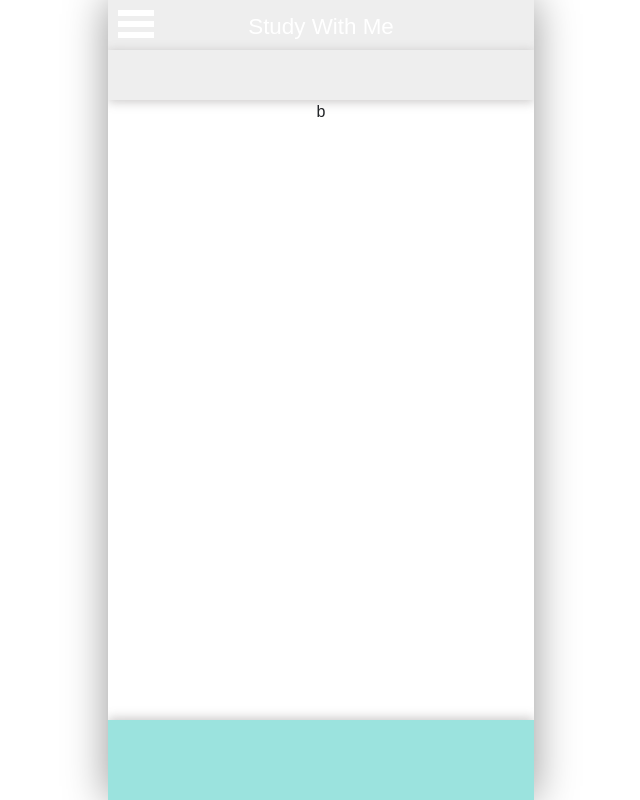
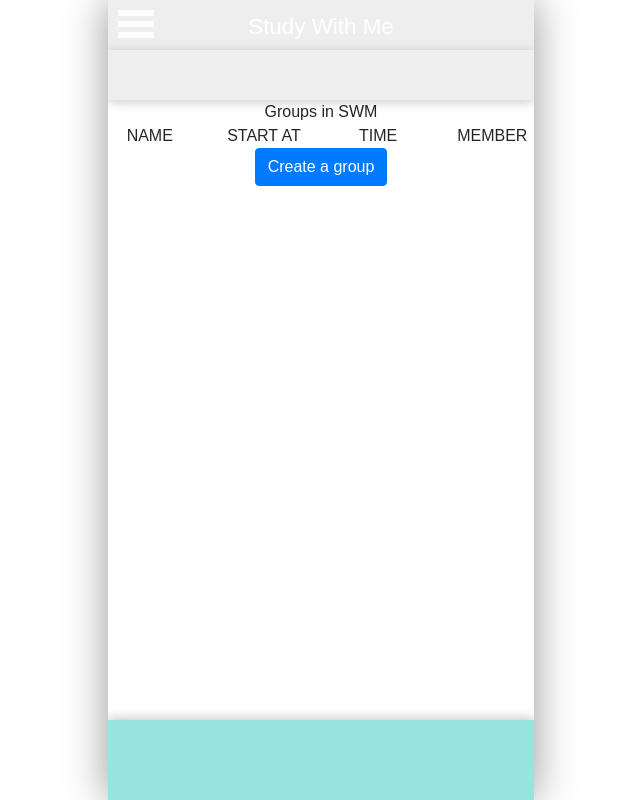
Before and after one commit to mdechdee/study-with-me, a React (Create React App) app: page /find_group in a window 1280 px wide. Shown: the whole page, without its empty margins (319-959 px from the left). Built offline with nearby package versions, Linux system fonts and the light colour scheme.

Commit message:
Add create group

```diff
--- a/src/FindGroups.js
+++ b/src/FindGroups.js
@@ -1,10 +1,49 @@
 import React from 'react';
+import { Row, Col, Button } from 'react-bootstrap';
+import { Link } from 'react-router-dom';
+
 
 class FindGroups extends React.Component {
+
 	render(){
 		return(
 
-			<div> b </div>
+			<div>
+				<div>
+				Groups in SWM
+				</div>
+				<div>
+					<Row>
+						<Col>
+						NAME
+						</Col>
+						<Col>
+						START AT
+						</Col>
+						<Col>
+						TIME
+						</Col>
+						<Col>
+						MEMBER
+						</Col>
+					</Row>
+					<Row>
+					</Row>
+
+
+					<div>
+						<Row>
+							<Col>
+								<Link to='/CreateGroup'>
+									<Button>Create a group</Button>
+								</Link>
+							</Col>
+						</Row>
+					</div>
+				</div>
+
+
+			</div>
 		);
 	}
 }
```
Also changed, not shown: src/CreateGroup.js (added, +27 -0 lines), 1 other file (tests, documents, lock files or other folders).
